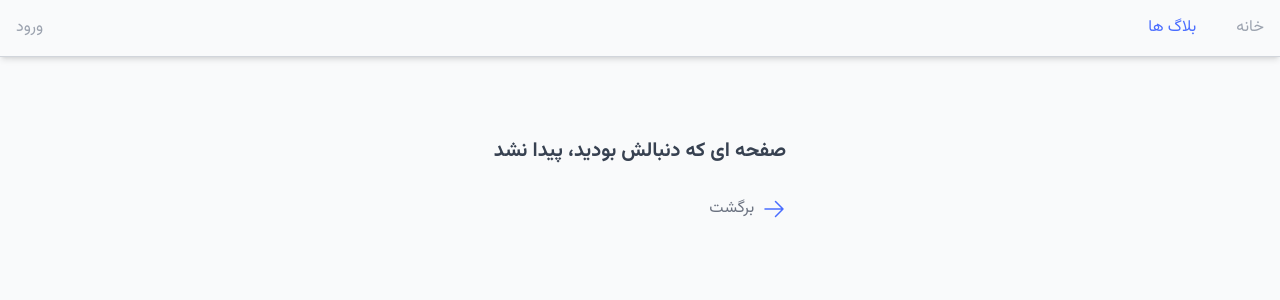
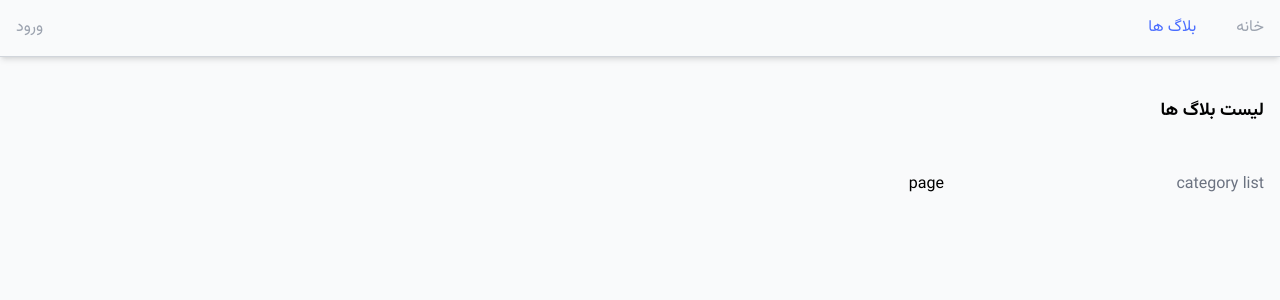
Before and after one commit to AliMoradpour/next-blog-app, a Next.js app in the folder frontend/: page /blogs in a window 1280 px wide. Before the commit this address had no page. Shown: the top 300 px of the page. Built offline with nearby package versions, Linux system fonts and the light colour scheme.

Commit message:
create nested layout

```diff
--- /dev/null
+++ b/frontend/src/app/blogs/layout.tsx
@@ -0,0 +1,20 @@
+import { ReactNode } from "react";
+
+type LayoutProps = {
+  children: ReactNode;
+};
+
+const Layout = ({ children }: LayoutProps) => {
+  return (
+    <div>
+      <h1 className="text-lg font-bold mb-12">لیست بلاگ ها</h1>
+
+      <div className="grid grid-cols-12 gap-8">
+        <div className="col-span-12 lg:col-span-4 xl:col-span-3 text-secondary-500 space-y-4">category list</div>
+        <div className="col-span-12 lg:col-span-8 xl:col-span-9">{children}</div>
+      </div>
+    </div>
+  );
+};
+
+export default Layout;
--- /dev/null
+++ b/frontend/src/app/blogs/page.tsx
@@ -0,0 +1,8 @@
+
+const BlogPage = () => {
+  return (
+    <div>page</div>
+  )
+}
+
+export default BlogPage
--- a/frontend/src/app/not-found.tsx
+++ b/frontend/src/app/not-found.tsx
@@ -1,7 +1,6 @@
 "use client";
 import useMoveBack from "@/hooks/useMoveBack";
 import { ArrowRightIcon } from "@heroicons/react/24/outline";
-import Image from "next/image";
 
 function NotFound() {
     const moveBack = useMoveBack();
```
Also changed, not shown: frontend/src/app/fonts/GeistMonoVF.woff (deleted), frontend/src/app/fonts/GeistVF.woff (deleted).
